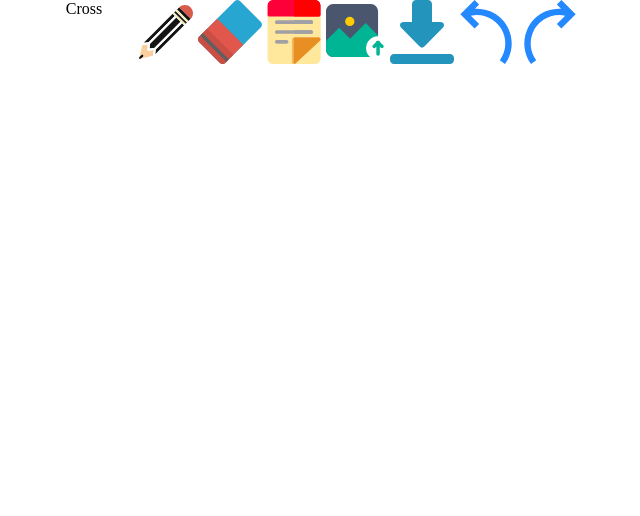
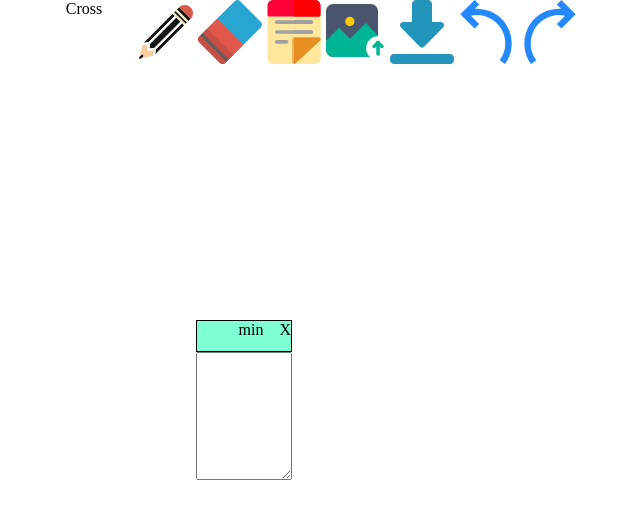
Before and after one commit to Jasbir96/Algoprep_DSA_Projects, a plain HTML site: page Realtime_WhiteBoard/project/index.html in a window 1280 px wide. Both pictures are taken after a click on the element 610 px from the left and 34 px from the top of the page. Shown: the whole page, without its empty margins (316-956 px from the left). Drawn offline with Linux system fonts and the light colour scheme.

Commit message:
added second lecture of whiteboard

```diff
--- a/Realtime_WhiteBoard/project/style.css
+++ b/Realtime_WhiteBoard/project/style.css
@@ -22,3 +22,28 @@ body {
     justify-content: center;
     gap            : 2rem;
 }
+
+.sticky {
+    height     : 10rem;
+    width      : 6rem;
+
+    /*  */
+    position: absolute;
+    left:40vw;
+    top:40vh;
+}
+
+.nav {
+    border          : 1px solid black;
+    height          : 20%;
+    background-color: aquamarine;
+    display         : flex;
+    justify-content : flex-end;
+    gap             : 1rem;
+
+}
+
+.text-area {
+    height: 80%;
+    width : 100%;
+}
--- a/Realtime_WhiteBoard/project/tools.js
+++ b/Realtime_WhiteBoard/project/tools.js
@@ -20,12 +20,13 @@ for (let i = 0; i < toolsArr.length; i++) {
         else if (toolName == "eraser") {
             currentTool = "eraser";
             tool.strokeStyle = "white";
-            tool.lineWidth=5;
+            tool.lineWidth = 5;
         } else if (toolName == "download") {
             console.log("download clicked");
         }
         else if (toolName == "sticky") {
-            console.log("sticky clicked");
+            currentTool = "sticky";
+            createSticky();
 
         } else if (toolName == "upload") {
             console.log("upload clicked");
@@ -76,3 +77,76 @@ function getYDelta() {
     let heightOfToolbar = toolBar.getBoundingClientRect().height;
     return heightOfToolbar
 }
+
+
+
+/*******  create Sticky****/
+
+// 1. static version  ->
+// 2. how it will be added to your ui
+// 3. how it will be  functionality
+function createSticky() {
+    let stickyDiv = document.createElement("div");
+    let navDiv = document.createElement("div");
+    let closeDiv = document.createElement("div");
+    let minimizeDiv = document.createElement("div");
+    let textArea = document.createElement("textarea");
+    // class styling
+    stickyDiv.setAttribute("class", "sticky");
+    navDiv.setAttribute("class", "nav");
+    textArea.setAttribute("class", "text-area");
+
+    closeDiv.innerText = "X";
+    minimizeDiv.innerText = "min";
+    // html structure
+    stickyDiv.appendChild(navDiv);
+    stickyDiv.appendChild(textArea);
+    navDiv.appendChild(minimizeDiv);
+    navDiv.appendChild(closeDiv);
+    // page me add kr do
+    document.body.appendChild(stickyDiv);
+
+    /**********functionality******/
+    let isMinimized = false;
+    closeDiv.addEventListener("click", function () {
+        stickyDiv.remove();
+    })
+    minimizeDiv.addEventListener("click", function () {
+        textArea.style.display = isMinimized == true ? "block" : "none";
+        isMinimized = !isMinimized
+    })
+
+    let isStickyDown = false;
+    // navbar -> mouse down , mouse mousemove, mouse up
+
+    navDiv.addEventListener("mousedown", function (e) {
+        // initial point
+        initialX = e.clientX
+        initialY = e.clientY
+        console.log("mousedown", initialX, initialY);
+        isStickyDown = true;
+    })
+    navDiv.addEventListener("mousemove", function (e) {
+        if (isStickyDown == true) {
+            // final point
+            let finalX = e.clientX;
+            let finalY = e.clientY;
+            console.log("mousemove",finalX, finalY);
+            //  distance
+            let dx = finalX - initialX;
+            let dy = finalY - initialY;
+            //  move sticky
+            //original top left
+            let { top, left } = stickyDiv.getBoundingClientRect()
+            // stickyPad.style.top=10+"px";
+            stickyDiv.style.top = top + dy + "px";
+            stickyDiv.style.left = left + dx + "px";
+            initialX = finalX;
+            initialY = finalY;
+        }
+    })
+    navDiv.addEventListener("mouseup", function () {
+        isStickyDown = false;
+    })
+
+}
```
Also changed, not shown: Realtime_WhiteBoard/notes.md (+2 -1 lines), Realtime_WhiteBoard/project/index.html (+2 -0 lines).
